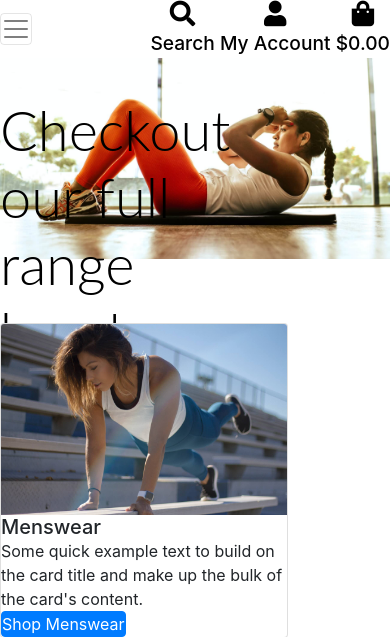
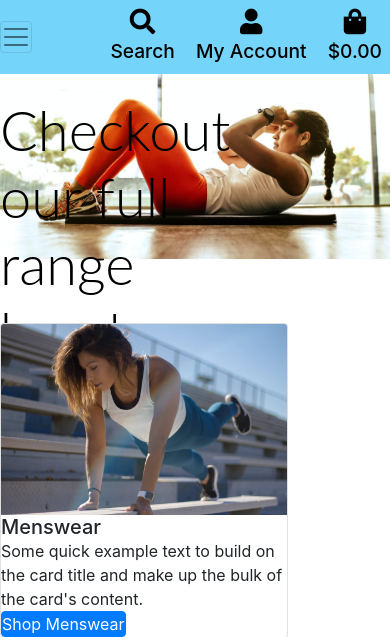
Before and after one commit to Code-Institute-Submissions/StephenJ2020-Sportmaster_JanResub, a Django app: page / in a window 390 px wide. Shown: the top 637 px of the page. Run offline with Django 3.2, Linux system fonts and the light colour scheme; some libraries are stand-ins or nearby versions.

Commit message:
style: Add css to mobile-top-header

```diff
--- a/static/css/base.css
+++ b/static/css/base.css
@@ -48,6 +48,19 @@
   font-weight: 900;
 }
 
+#main-nav {
+  background-color: #75d4fa;
+  width: 100%;
+}
+
+/* Override Bootstrap Dropdown menu */
+
+.dropdown-item {
+  font-weight: 500;
+  color: #0f366c;
+  text-align: center;
+  border-bottom: 2px solid #c06ed8;
+}
 
 
 .delivery {
--- a/templates/base.html
+++ b/templates/base.html
@@ -75,7 +75,7 @@
                     </form>
                 </div>
                 <div class="col-12 col-lg-4 my-auto py-1 py-lg-0">
-                    <ul class="list-inline list-unstyled text-center text-lg-right my-0">
+                    <ul class="list-inline list-unstyled text-center text-lg-right w-100 mx-0 my-1">
                         <li class="list-inline-item dropdown">
                             <a href="#" class="nav-link" id="user-options" data-toggle="dropdown"
                                 aria-haspopup="true" aria-expanded="false">
@@ -116,8 +116,8 @@
                     </ul>
                 </div>
             </div>
-            <div class="row bg-white">
-                <nav class="navbar navbar-expand-lg navbar-light w-100">
+            <div class="row">
+                <nav class="navbar navbar-expand-lg navbar-light w-100 bg-light-blue">
                 <button class="navbar-toggler" type="button" data-toggle="collapse" data-target="#main-nav" aria-controls="main-nav" aria-expanded="false" aria-label="Toggle navigation">
                     <span class="navbar-toggler-icon"></span>
                 </button>
--- a/templates/includes/main-nav.html
+++ b/templates/includes/main-nav.html
@@ -4,7 +4,7 @@
             <a class="logo-font font-weight-bold nav-link text-black mr-5" href="#" id="all-products-link" data-toggle="dropdown" aria-haspopup="true" aria-expanded="false">
                 All Products
             </a>
-            <div class="dropdown-menu border-0" aria-labelledby="all-products-link">
+            <div class="dropdown-menu border-0 bg-light-blue" aria-labelledby="all-products-link">
                 <a href="{% url 'products' %}?sort=price&direction=asc" class="dropdown-item">By Price</a>
                 <a href="{% url 'products' %}?sort=rating&direction=desc" class="dropdown-item ">By Rating</a>
                 <a href="{% url 'products' %}?sort=category&direction=asc" class="dropdown-item ">By Category</a>
@@ -16,7 +16,7 @@
             <a class="logo-font font-weight-bold nav-link text-black mr-5" href="#" id="menswear-link" data-toggle="dropdown" aria-haspopup="true" aria-expanded="false">
                 Menswear
             </a>
-            <div class="dropdown-menu border-0" aria-labelledby="menswear-link">
+            <div class="dropdown-menu border-0 bg-light-blue" aria-labelledby="menswear-link">
                 <a href="{% url 'products' %}?category=mens_clothing" class="dropdown-item">Clothing</a>
                 <a href="{% url 'products' %}?category=mens_shoes" class="dropdown-item">Shoes</a>
                 <a href="{% url 'products' %}?category=mens_accessories" class="dropdown-item">Accessories</a>
@@ -28,7 +28,7 @@
             <a class="logo-font font-weight-bold nav-link text-black mr-5" href="#" id="womenswear-link" data-toggle="dropdown" aria-haspopup="true" aria-expanded="false">
                 Womenswear
             </a>
-            <div class="dropdown-menu border-0" aria-labelledby="womenswear-link">
+            <div class="dropdown-menu border-0 bg-light-blue" aria-labelledby="womenswear-link">
                 <a href="{% url 'products' %}?category=womens_clothing" class="dropdown-item">Clothing</a>
                 <a href="{% url 'products' %}?category=womens_shoes" class="dropdown-item">Shoes</a>
                 <a href="{% url 'products' %}?category=womens_accessories" class="dropdown-item">Accessories</a>
@@ -37,10 +37,10 @@
         </li>
 
         <li class="nav-item dropdown">
-            <a class="logo-font font-weight-bold nav-link text-black" href="#" id="childrenswear-link" data-toggle="dropdown" aria-haspopup="true" aria-expanded="false">
+            <a class="logo-font font-weight-bold nav-link text-black mr-5" href="#" id="childrenswear-link" data-toggle="dropdown" aria-haspopup="true" aria-expanded="false">
                 Childrenswear
             </a>
-            <div class="dropdown-menu border-0" aria-labelledby="childrenswear-link">
+            <div class="dropdown-menu border-0 bg-light-blue" aria-labelledby="childrenswear-link">
                 <a href="{% url 'products' %}?category=childrens_clothing" class="dropdown-item">Clothing</a>
                 <a href="{% url 'products' %}?category=childrens_shoes" class="dropdown-item">Shoes</a>
                 <a href="{% url 'products' %}?category=childrens_accessories" class="dropdown-item">Accessories</a>
@@ -51,7 +51,7 @@
             <a class="logo-font font-weight-bold nav-link text-black" href="#" id="sports-link" data-toggle="dropdown" aria-haspopup="true" aria-expanded="false">
                 Sports
             </a>
-            <div class="dropdown-menu border-0" aria-labelledby="sports-link">
+            <div class="dropdown-menu border-0 bg-light-blue" aria-labelledby="sports-link">
                 <a href="{% url 'products' %}?category=football" class="dropdown-item">Football</a>
                 <a href="{% url 'products' %}?category=rugby" class="dropdown-item">Rugby</a>
                 <a href="{% url 'products' %}?category=gaa" class="dropdown-item">G.A.A.</a>
--- a/templates/includes/mobile-top-header.html
+++ b/templates/includes/mobile-top-header.html
@@ -1,5 +1,5 @@
 <ul>
-    <li class="list-inline-item">
+    <li class="list-inline-item p-2">
       <a class="text-black nav-link d-block d-lg-none" href="#" id="mobile-search" data-toggle="dropdown" aria-haspopup="true" aria-expanded="false">
           <div class="text-center">
               <div><i class="fas fa-search fa-lg"></i></div>
@@ -21,14 +21,14 @@
           </form>
       </div>
   </li>
-  <li class="list-inline-item dropdown">
+  <li class="list-inline-item dropdown p-2">
       <a class="text-black nav-link d-block d-lg-none" href="#" id="user-options" data-toggle="dropdown" aria-haspopup="true" aria-expanded="false">
           <div class="text-center">
               <div><i class="fas fa-user fa-lg"></i></div>
               <p class="my-0">My Account</p>
           </div>
       </a>
-      <div class="dropdown-menu border-0" aria-labelledby="user-options">
+      <div class="dropdown-menu border-0 bg-light-blue" aria-labelledby="user-options">
           {% if request.user.is_authenticated %}
               {% if request.user.is_superuser %}
                   <a href="{% url 'add_product' %}" class="dropdown-item">Product Management</a>
@@ -41,8 +41,8 @@
           {% endif %}
       </div>
   </li>
-  <li class="list-inline-item">
-      <a class="{% if grand_total %}text-primary font-weight-bold{% else %}text-black{% endif %} nav-link d-block d-lg-none" href="{% url 'view_bag' %}">
+  <li class="list-inline-item p-2">
+      <a class="{% if grand_total %}text-black font-weight-bold{% else %}text-black{% endif %} nav-link d-block d-lg-none" href="{% url 'view_bag' %}">
           <div class="text-center">
               <div><i class="fas fa-shopping-bag fa-lg"></i></div>
               <p class="my-0">
```
